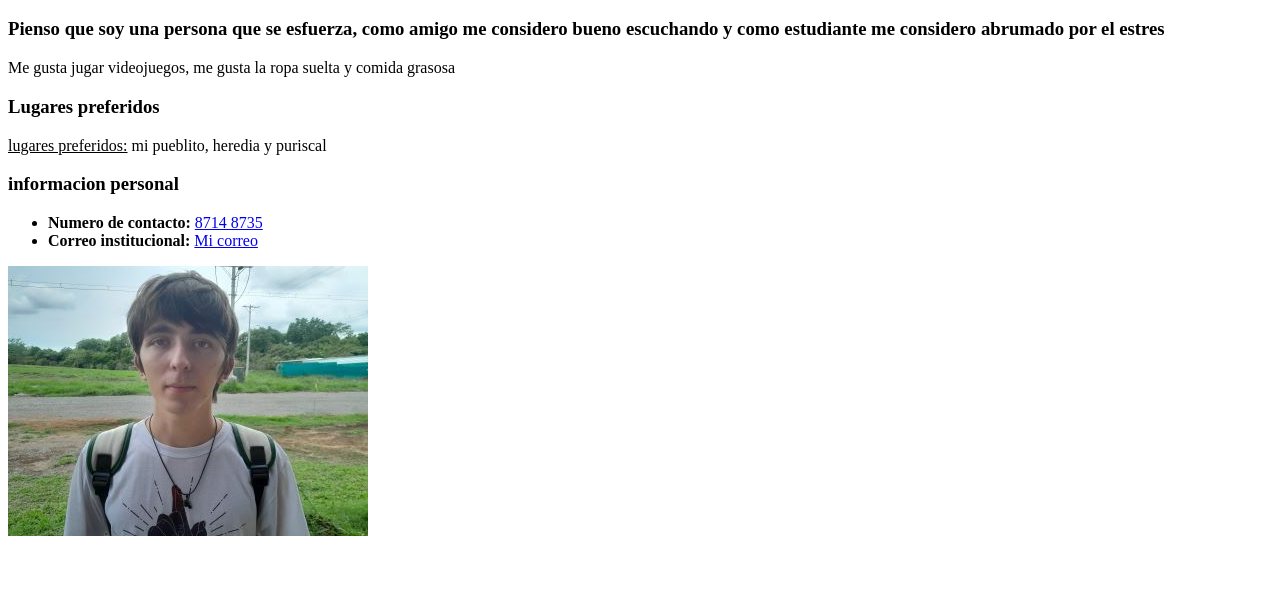
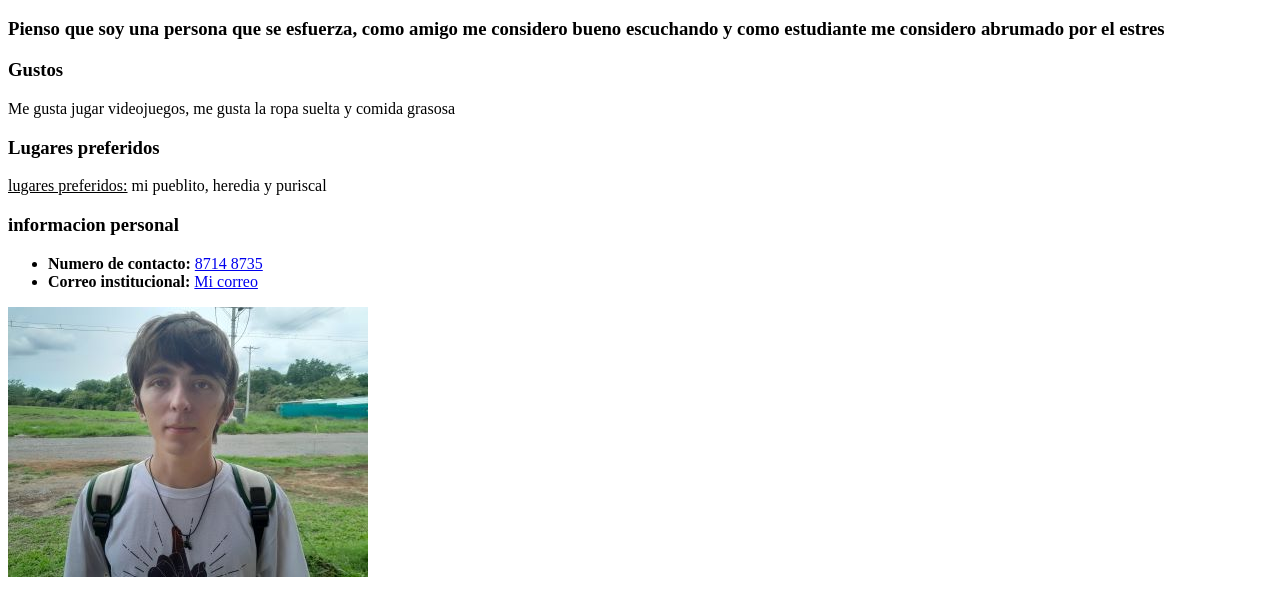
Before and after one commit to Ebaaaal/repositorioVisualStudios, a plain HTML site: page index.html in a window 1280 px wide. Shown: the part 48-664 px from the top of the page. Drawn offline with Linux system fonts and the light colour scheme.

Commit message:
cuarto commit

```diff
--- a/index.html
+++ b/index.html
@@ -5,6 +5,9 @@
         <h1> Ebal Seemann Salazar </h1>
         <h3>Pienso que soy una persona que se esfuerza, como amigo me considero bueno escuchando y
             como estudiante me considero abrumado por el estres</h3>
+
+        <h3> Gustos</h3>
+
         <p>Me gusta jugar videojuegos, me gusta la ropa suelta y comida grasosa </p>
 
         <h3> Lugares preferidos</h3>
```
